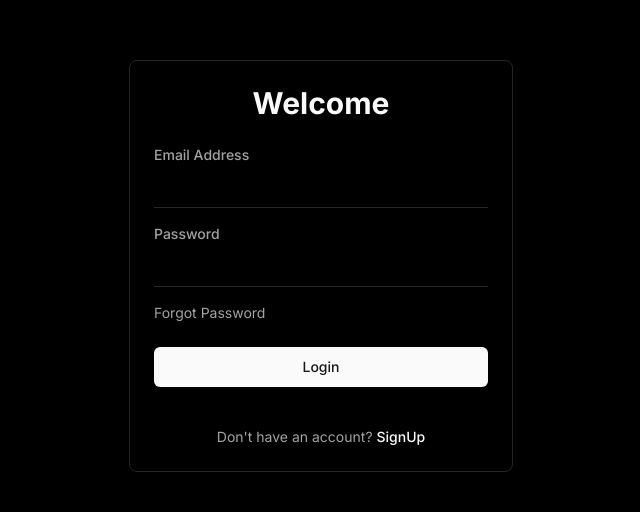
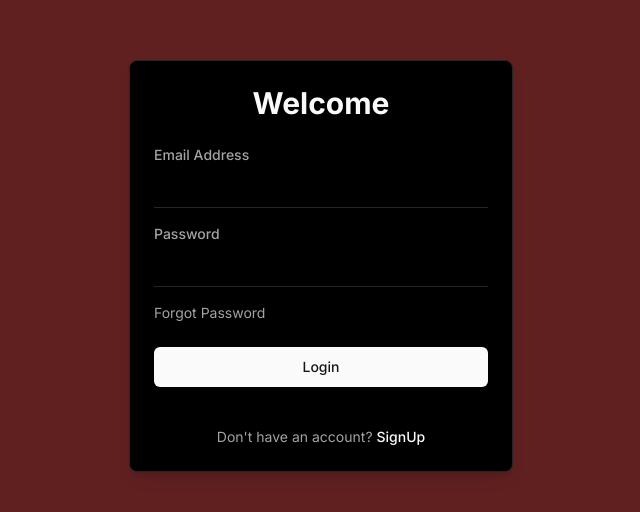
Before and after one commit to SadiqNaizam/mlo-a774-a170, a React (Vite) app: page / in a window 1280 px wide. Shown: the part 134-646 px from the top of the page, without its empty margins (319-959 px from the left). Built offline with nearby package versions, Linux system fonts and the light colour scheme.

Commit message:
Updated code files: index.css

```diff
--- a/src/index.css
+++ b/src/index.css
@@ -6,7 +6,7 @@
 
 @layer base {
   :root {
-    --background: 0 0% 0%;
+    --background: 0 50% 25%;
     --foreground: 0 0% 98%;
 
     --card: 0 0% 0%;
```
